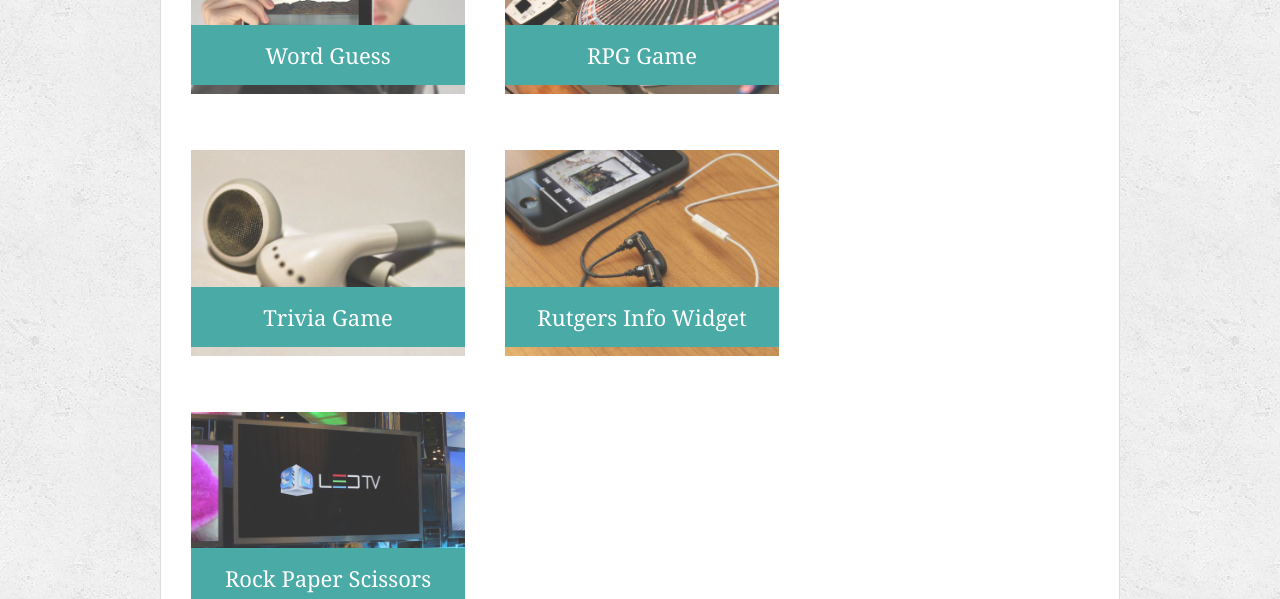
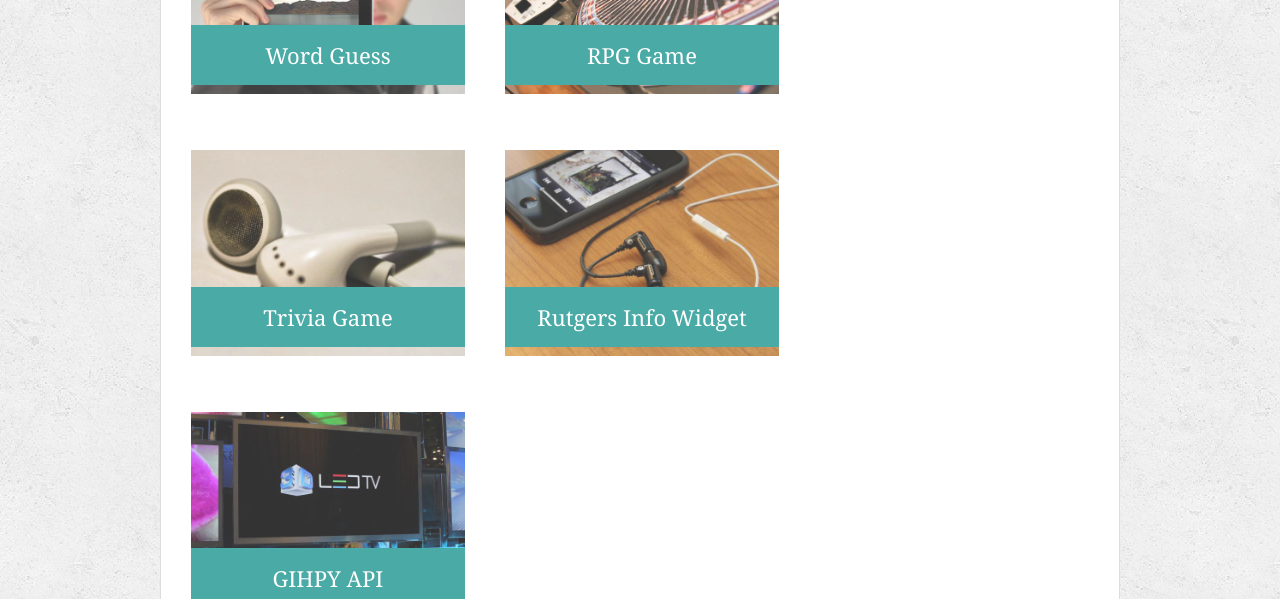
Before and after one commit to CodingAshley1983/Responsive-Portfolio, a plain HTML site: page portfolio.html in a window 1280 px wide. Shown: the part 417-1016 px from the top of the page. Drawn offline with Linux system fonts and the light colour scheme.

Commit message:
added GIPHY API link

```diff
--- a/portfolio.html
+++ b/portfolio.html
@@ -47,9 +47,9 @@
         <h3>Rutgers Info Widget</h3>
       </div>
       <div class="work">
-        <img src="assets/images/technics-q-c-640-480-9.jpg" alt="Rock Paper Scissors">
+        <a href="https://codingashley1983.github.io/GiphyAPI/"><img src="assets/images/technics-q-c-640-480-9.jpg" alt="Rock Paper Scissors" ></a>
 
-        <h3>Rock Paper Scissors</h3>
+        <h3>GIHPY API</h3>
       </div>
 
     </section>
```
